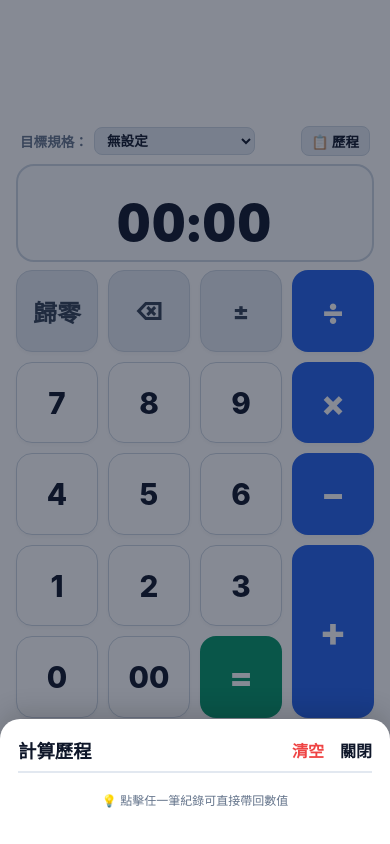
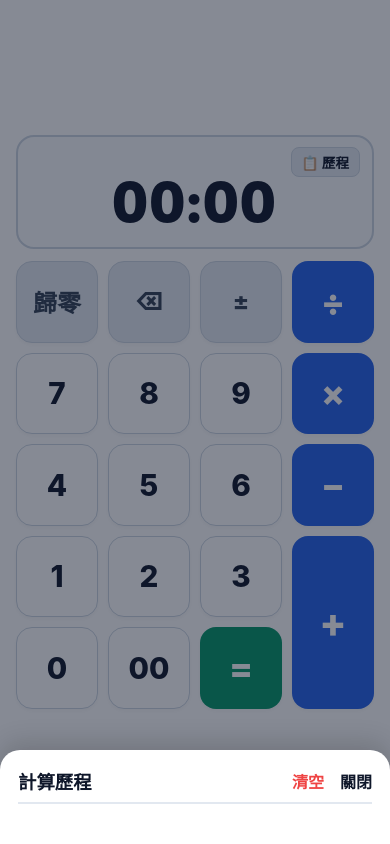
Before and after one commit to wyk058/timecalc, a plain HTML site: page index.html in a window 390 px wide. Both pictures are taken after a click on the button "📋 歷程". Drawn offline with Linux system fonts and the light colour scheme.

Commit message:
Update index.html

```diff
--- a/index.html
+++ b/index.html
@@ -22,8 +22,6 @@
       --text-main: #0f172a;
       --text-muted: #64748b;
       --accent: #0284c7;
-      --over-time: #dc2626;
-      --under-time: #16a34a;
     }
 
     * {
@@ -69,46 +67,17 @@
       flex-direction: column;
       justify-content: center;
       align-items: center;
-      gap: 10px;
+      gap: 12px;
       height: 100%;
       min-width: 0;
     }
 
-    /* 頂部輕量控制條：目標長度選單 */
-    .top-bar {
-      width: 100%;
-      display: flex;
-      justify-content: space-between;
-      align-items: center;
-      padding: 0 4px;
-    }
-
-    .target-selector {
-      display: flex;
-      align-items: center;
-      gap: 6px;
-      font-size: 0.85rem;
-      font-weight: 700;
-      color: var(--text-muted);
-    }
-
-    .target-selector select {
-      background: #e2e8f0;
-      color: var(--text-main);
-      border: 1px solid #cbd5e1;
-      padding: 4px 8px;
-      border-radius: 8px;
-      font-size: 0.85rem;
-      font-weight: 700;
-      outline: none;
-    }
-
-    /* 顯示框 */
+    /* 乾淨純粹的螢幕 */
     .display-screen {
       width: 100%;
       background: var(--screen-bg);
       border-radius: 18px;
-      padding: 10px 16px;
+      padding: 12px 16px;
       display: flex;
       flex-direction: column;
       justify-content: center;
@@ -116,11 +85,14 @@
       border: 2px solid var(--screen-border);
       flex-shrink: 0;
       position: relative;
-      min-height: 108px;
+      min-height: 100px;
     }
 
     .mobile-hist-toggle {
       display: none;
+      position: absolute;
+      top: 10px;
+      right: 12px;
       background: #e2e8f0;
       color: var(--text-main);
       border: 1px solid #cbd5e1;
@@ -129,14 +101,15 @@
       font-size: 0.85rem;
       font-weight: 700;
       cursor: pointer;
+      z-index: 5;
       touch-action: manipulation;
     }
 
     .expr-history {
-      font-size: 1.1rem;
+      font-size: 1.15rem;
       font-weight: 600;
       color: var(--text-muted);
-      min-height: 20px;
+      min-height: 22px;
       text-align: center;
       width: 100%;
       overflow: hidden;
@@ -145,38 +118,14 @@
     }
 
     .current-val {
-      font-size: 3.6rem;
+      font-size: 3.8rem;
       font-weight: 900;
       color: var(--text-main);
       letter-spacing: 2px;
       font-variant-numeric: tabular-nums;
-      line-height: 1.05;
+      line-height: 1.1;
       text-align: center;
       width: 100%;
-    }
-
-    /* 即時輔助資訊列：目標比對 + 預計結束時間 */
-    .screen-meta {
-      display: flex;
-      gap: 12px;
-      align-items: center;
-      margin-top: 4px;
-      font-size: 0.85rem;
-      font-weight: 700;
-    }
-
-    .meta-diff {
-      padding: 2px 8px;
-      border-radius: 6px;
-      background: #e2e8f0;
-      color: var(--text-muted);
-    }
-    .meta-diff.over { background: #fee2e2; color: var(--over-time); }
-    .meta-diff.under { background: #dcfce7; color: var(--under-time); }
-
-    .meta-finish {
-      color: var(--text-muted);
-      font-variant-numeric: tabular-nums;
     }
 
     /* 4:5 比例正方形鍵盤 */
@@ -258,7 +207,7 @@
       display: flex;
       justify-content: space-between;
       align-items: center;
-      margin-bottom: 8px;
+      margin-bottom: 10px;
       padding-bottom: 8px;
       border-bottom: 2px solid #e2e8f0;
       flex-shrink: 0;
@@ -268,13 +217,6 @@
       font-weight: 800;
       font-size: 1.15rem;
       color: var(--text-main);
-    }
-
-    .history-tip {
-      font-size: 0.75rem;
-      color: var(--text-muted);
-      margin-bottom: 8px;
-      text-align: center;
     }
 
     .clear-btn {
@@ -296,6 +238,7 @@
       overscroll-behavior: contain;
     }
 
+    /* 歷史紀錄項目：支援點擊反饋 */
     .history-item {
       padding: 10px 12px;
       background: #ffffff;
@@ -308,16 +251,18 @@
       flex-shrink: 0;
       cursor: pointer;
       transition: border-color 0.15s, transform 0.08s;
+      -webkit-tap-highlight-color: transparent;
     }
 
     .history-item:active {
-      transform: scale(0.97);
+      transform: scale(0.96);
       border-color: var(--accent);
+      background: #f8fafc;
     }
 
     .history-item .hist-eq {
       color: var(--text-muted);
-      font-size: 0.95rem;
+      font-size: 1rem;
       font-weight: 600;
       word-break: break-all;
     }
@@ -325,9 +270,10 @@
     .history-item .hist-res {
       color: var(--accent);
       font-weight: 900;
-      font-size: 1.3rem;
+      font-size: 1.35rem;
     }
 
+    /* 手機抽屜面板 */
     .drawer-overlay {
       display: none;
       position: fixed;
@@ -347,7 +293,7 @@
       padding: 18px;
       display: flex;
       flex-direction: column;
-      gap: 10px;
+      gap: 12px;
       box-shadow: 0 -8px 24px rgba(0, 0, 0, 0.15);
       touch-action: pan-y;
     }
@@ -360,7 +306,7 @@
         max-height: 100dvh;
         border-radius: 0;
         border: none;
-        padding: 10px 16px;
+        padding: 12px 16px;
         display: flex;
         justify-content: center;
         align-items: center;
@@ -374,15 +320,15 @@
         max-width: 360px;
         height: auto;
         justify-content: center;
-        gap: 8px;
+        gap: 12px;
       }
 
       .display-screen {
-        padding: 10px 14px;
-        min-height: 98px;
+        padding: 14px 16px;
+        min-height: 96px;
       }
 
-      .current-val { font-size: 3.2rem; }
+      .current-val { font-size: 3.4rem; }
       .keypad { gap: 10px; aspect-ratio: 4 / 5; }
       .calc-btn { border-radius: 16px; font-size: 1.85rem; }
     }
@@ -392,52 +338,33 @@
 
 <div class="wrapper">
   <div class="calculator">
-    <!-- 頂部工具列 -->
-    <div class="top-bar">
-      <div class="target-selector">
-        <span>目標規格：</span>
-        <select id="targetSelect" onchange="updateMetaDisplays()">
-          <option value="0">無設定</option>
-          <option value="3000">50:00 (標準節目)</option>
-          <option value="3600">60:00 (整點一小時)</option>
-          <option value="1800">30:00 (半小時)</option>
-          <option value="1200">20:00 (段落)</option>
-        </select>
-      </div>
+    <div class="display-screen">
       <button class="mobile-hist-toggle" id="histToggleBtn">📋 歷程</button>
+      <div class="expr-history" id="exprDisplay"></div>
+      <div class="current-val" id="valDisplay">00:00</div>
     </div>
 
-    <!-- 螢幕區 -->
-    <div class="display-screen">
-      <div class="expr-history" id="exprDisplay"></div>
-      <div class="current-val" id="valDisplay">00:00</div>
-      <div class="screen-meta" id="screenMeta" style="display: none;">
-        <span class="meta-diff" id="metaDiff">-</span>
-        <span class="meta-finish" id="metaFinish">播至 --:--:--</span>
-      </div>
-    </div>
-
-    <!-- 鍵盤區 -->
+    <!-- 經典配置鍵盤 -->
     <div class="keypad">
-      <!-- Row 1 -->
+      <!-- Row 1: 功能鍵 + 乘除 -->
       <button class="calc-btn btn-fn" data-act="clear">歸零</button>
       <button class="calc-btn btn-fn" data-act="backspace">⌫</button>
       <button class="calc-btn btn-fn" data-act="negate">±</button>
       <button class="calc-btn btn-op" data-act="op" data-val="÷">÷</button>
 
-      <!-- Row 2 -->
+      <!-- Row 2: 7 8 9 × -->
       <button class="calc-btn" data-act="digit" data-val="7">7</button>
       <button class="calc-btn" data-act="digit" data-val="8">8</button>
       <button class="calc-btn" data-act="digit" data-val="9">9</button>
       <button class="calc-btn btn-op" data-act="op" data-val="×">×</button>
 
-      <!-- Row 3 -->
+      <!-- Row 3: 4 5 6 − -->
       <button class="calc-btn" data-act="digit" data-val="4">4</button>
       <button class="calc-btn" data-act="digit" data-val="5">5</button>
       <button class="calc-btn" data-act="digit" data-val="6">6</button>
       <button class="calc-btn btn-op" data-act="op" data-val="-">−</button>
 
-      <!-- Row 4 & 5 -->
+      <!-- Row 4 & 5: 1 2 3 與 0 00 =，最右側是大加號 [+] -->
       <button class="calc-btn" data-act="digit" data-val="1">1</button>
       <button class="calc-btn" data-act="digit" data-val="2">2</button>
       <button class="calc-btn" data-act="digit" data-val="3">3</button>
@@ -455,7 +382,6 @@
       <span>計算歷程 (Rundown)</span>
       <button class="clear-btn" id="clearHistDesktop">清空</button>
     </div>
-    <div class="history-tip">💡 點擊任一筆紀錄可直接帶回數值</div>
     <div class="history-list" id="desktopHistoryList"></div>
   </div>
 </div>
@@ -470,8 +396,7 @@
         <button class="clear-btn" style="color:var(--text-main);" id="closeDrawerBtn">關閉</button>
       </div>
     </div>
-    <div class="history-tip">💡 點擊任一筆紀錄可直接帶回數值</div>
-    <div class="history-list" id="mobileHistoryList" style="max-height: 55dvh;"></div>
+    <div class="history-list" id="mobileHistoryList" style="max-height: 60dvh;"></div>
   </div>
 </div>
 
@@ -485,10 +410,6 @@
 
   const valDisplay = document.getElementById("valDisplay");
   const exprDisplay = document.getElementById("exprDisplay");
-  const screenMeta = document.getElementById("screenMeta");
-  const metaDiff = document.getElementById("metaDiff");
-  const metaFinish = document.getElementById("metaFinish");
-  const targetSelect = document.getElementById("targetSelect");
   const desktopHistoryList = document.getElementById("desktopHistoryList");
   const mobileHistoryList = document.getElementById("mobileHistoryList");
   const mobileDrawer = document.getElementById("mobileDrawer");
@@ -517,53 +438,8 @@
     return isNeg ? `-${res}` : res;
   }
 
-  function updateMetaDisplays() {
-    const targetSec = parseInt(targetSelect.value, 10);
-    const currentSec = (storedSec !== null && justFinishedCalc) ? storedSec :
-                       (digits !== "" ? digitsToTime(digits, isNegative).totalSec : 0);
-
-    if (currentSec === 0 && targetSec === 0) {
-      screenMeta.style.display = "none";
-      return;
-    }
-
-    screenMeta.style.display = "flex";
-
-    // 1. 預計播至幾點幾分
-    if (currentSec > 0) {
-      const now = new Date();
-      now.setSeconds(now.getSeconds() + currentSec);
-      const hh = String(now.getHours()).padStart(2, '0');
-      const mm = String(now.getMinutes()).padStart(2, '0');
-      const ss = String(now.getSeconds()).padStart(2, '0');
-      metaFinish.textContent = `預計至 ${hh}:${mm}:${ss}`;
-      metaFinish.style.display = "inline";
-    } else {
-      metaFinish.style.display = "none";
-    }
-
-    // 2. 目標差額換算
-    if (targetSec > 0 && currentSec !== 0) {
-      const diff = targetSec - currentSec;
-      metaDiff.style.display = "inline";
-      if (diff > 0) {
-        metaDiff.textContent = `剩餘 ${formatSeconds(diff)}`;
-        metaDiff.className = "meta-diff under";
-      } else if (diff < 0) {
-        metaDiff.textContent = `超時 +${formatSeconds(Math.abs(diff))}`;
-        metaDiff.className = "meta-diff over";
-      } else {
-        metaDiff.textContent = `精準走滿 🎯`;
-        metaDiff.className = "meta-diff under";
-      }
-    } else {
-      metaDiff.style.display = "none";
-    }
-  }
-
   function renderCurrentInput() {
     valDisplay.textContent = digits === "" ? "00:00" : digitsToTime(digits, isNegative).formatted;
-    updateMetaDisplays();
   }
 
   function pressDigit(d) {
@@ -607,7 +483,6 @@
     justFinishedCalc = false;
     exprDisplay.textContent = "";
     valDisplay.textContent = "00:00";
-    updateMetaDisplays();
   }
 
   function pressNegate() {
@@ -617,12 +492,12 @@
     } else if (storedSec !== null) {
       storedSec = -storedSec;
       valDisplay.textContent = formatSeconds(storedSec);
-      updateMetaDisplays();
     }
   }
 
   function pressOp(op) {
     justFinishedCalc = false;
+
     const currentSec = digits === "" ? 0 : digitsToTime(digits, isNegative).totalSec;
     if (storedSec === null) {
       storedSec = currentSec;
@@ -634,7 +509,6 @@
     isNegative = false;
     exprDisplay.textContent = `${formatSeconds(storedSec)} ${op}`;
     valDisplay.textContent = formatSeconds(storedSec);
-    updateMetaDisplays();
   }
 
   function executeCalc(a, b, op) {
@@ -673,10 +547,9 @@
     isNegative = false;
     isNewEntry = true;
     justFinishedCalc = true;
-    updateMetaDisplays();
   }
 
-  // 帶回歷史數字功能 (Recall)
+  // 帶回歷史結果（Recall）
   function recallHistory(totalSec) {
     const abs = Math.abs(totalSec);
     const m = Math.floor(abs / 60);
@@ -708,7 +581,7 @@
     mobileHistoryList.innerHTML = "";
   }
 
-  // Pointer 快速綁定
+  // Pointer 事件綁定（0ms 零延遲）
   document.querySelectorAll(".calc-btn").forEach(btn => {
     btn.addEventListener("pointerdown", (e) => {
       e.preventDefault();
@@ -753,7 +626,7 @@
     clearHistory();
   });
 
-  // 鍵盤支援
+  // 實體鍵盤監聽
   window.addEventListener("keydown", (e) => {
     if (e.key >= '0' && e.key <= '9') pressDigit(e.key);
     else if (e.key === '+') pressOp('+');
```
